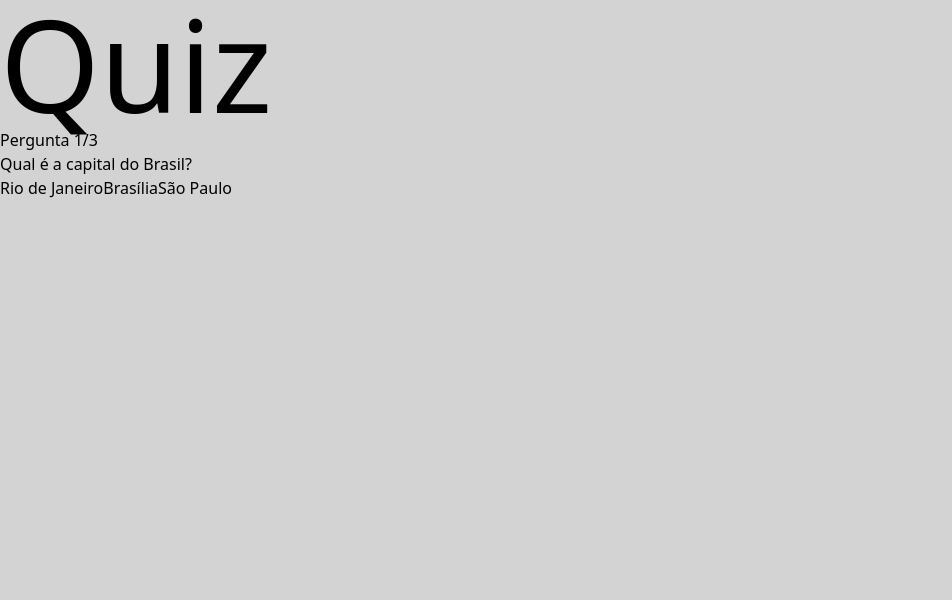
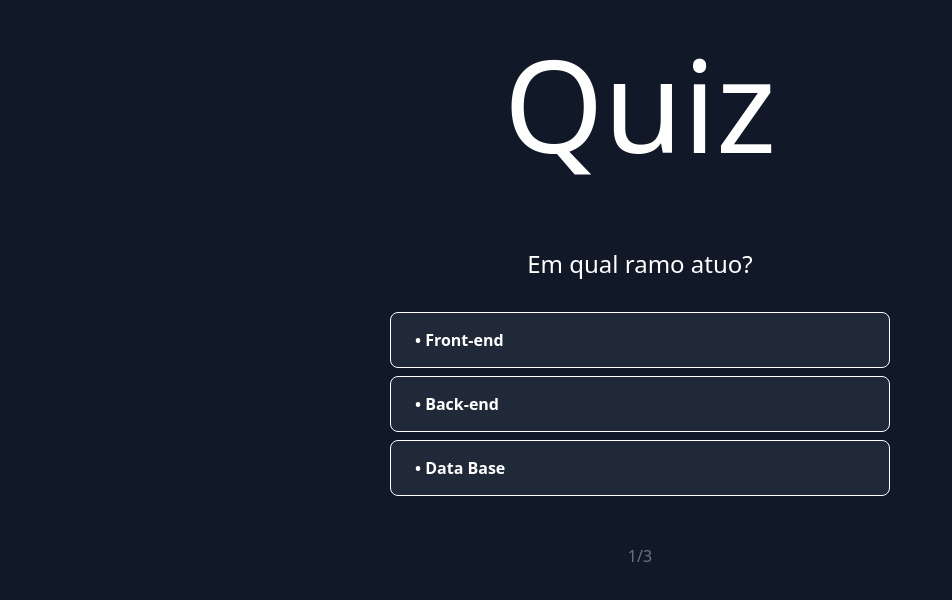
Before and after one commit to gevolgdev/quiz-didatico, a Gatsby site: page / in a window 1280 px wide. Shown: the whole page, without its empty margins (0-952 px from the left). Built offline with nearby package versions, Linux system fonts and the light colour scheme; Gatsby itself is replaced by a stand-in of ours.

Commit message:
Aplicação completa

```diff
--- a/src/components/Quiz/index.js
+++ b/src/components/Quiz/index.js
@@ -2,62 +2,94 @@ import React, { useState } from 'react'
 
   const Index = () => {
 
-  const [currentQuestion, setCurrentQuestion] = useState(0);
-  const [score, setScore] = useState(0);
-  const [showScore, setShowScore] = useState(false);
+    const [currentQuestion, setCurrentQuestion] = useState(0)
+    const [showScore, setShowScore] = useState(false)
+    const [score, setScore] = useState(0)
+    const [wrongAnswer, setWrongAnswer] = useState([])
 
     const questions = [
       {
-      question: "Qual é a capital do Brasil?",
-      options: ["Rio de Janeiro", "Brasília", "São Paulo"],
-      correctAnswer: "Brasília",
+        question: 'Em qual ramo atuo?',
+        options: ['Front-end', 'Back-end', 'Data Base'],
+        correctAnswer: 'Front-end',
       },
       {
-      question: "Quem pintou a Mona Lisa?",
-      options: ["Vincent van Gogh", "Pablo Picasso", "Leonardo da Vinci"],
-      correctAnswer: "Leonardo da Vinci",
+        question: 'Qual tecnologia eu utilizo?',
+        options: ['Angular.js', 'React.js', 'Vue.js', 'Wix'],
+        correctAnswer: 'React.js',
       },
       {
-      question: "Qual framework usamos na Gevolg",
-      options: ["React.js", "Vue,js", "Angular.js"],
-      correctAnswer: "React.js",
-    },
-  ];
-  const question = questions[currentQuestion];
+        question: 'Eu sou empresário, funcionário ou freelancer?',
+        options: ['Empresário', 'funcionário', 'freelancer'],
+        correctAnswer: 'Empresário',
+      }
+    ]
 
-  const handleAnswerOptionClick = (answer) => {
-    if (answer === question.correctAnswer) {
-      setScore(score + 1);
+    const question = questions[currentQuestion]
+
+    function wrongAnswerQuestion(answer) {
+      const { correctAnswer: trueAnswer} = question
+      setWrongAnswer(prevState => prevState.concat({wrongOne: answer, trueOne: trueAnswer}))
+      console.log(answer, trueAnswer)
+
     }
 
-    const nextQuestion = currentQuestion + 1;
+    function handleAnswer(answer) {
+      if (answer === question.correctAnswer) {
+        let newPoint = score + 1
+        setScore(newPoint)
+      } else {
+        wrongAnswerQuestion(answer)
+      }
+
+      const nextQuestion = currentQuestion + 1
+
       if (nextQuestion < questions.length) {
-      setCurrentQuestion(nextQuestion);
+        setCurrentQuestion(nextQuestion)
       } else {
-      setShowScore(true);
+        setShowScore(true)
       }
-  };
-
+    }
 
     return (
       <>
         {
-        showScore ? (
-          <div className="score-section">
-            Você acertou {score} de {questions.length} perguntas.
+          showScore ?
+          (
+            <div className='flex flex-col items-center w-full py-28 px-6 mt-4'>
+              <h1 className='text-2xl text-white'>Parábens, você chegou ao fim!</h1>
+              <p className='text-xl mt-4 text-gray-300'>Você acertou <span className='text-white font-semibold'>{score}</span> perguntas de {questions.length}</p>
+              <p className='flex flex-col mt-10'>
+                Correções: <br/>
+                {wrongAnswer.map((item, index) =>
+                  <span key={index}>
+                    Sua resposta:{item.wrongOne}<br/>
+                    Resposta Correta: {item.trueOne}
+                  </span>
+                )}
+              </p>
             </div>
-        ) : (
-          <>
-            <div><span>Pergunta {currentQuestion + 1}</span>/{questions.length}</div>
-            <h1>{question.question}</h1>
-            <div>
+          ) :
+          (
+            <div className='flex flex-col items-center w-full px-6 mt-20'>
+              <div className='flex flex-col w-[500px] items-center max-sm:w-full'>
+                <h1 className='text-2xl text-white'>{question.question}</h1>
+                <div className='flex flex-col w-full justify-center gap-2 mt-8'>
                   {
-                question.options.map((option) => (
-                  <button onClick={() => handleAnswerOptionClick(option)}>{option}</button>
-                ))
+                    question.options.map((item, index) =>
+                      <button
+                        key={index}
+                        className='px-6 bg-gray-800 border border-white w-full h-14 rounded-lg font-semibold text-left text-white hover:bg-gray-700'
+                        onClick={() => handleAnswer(item)}
+                      >
+                        • {item}
+                      </button>
+                    )
                   }
                 </div>
-          </>
+                <p className='mt-12 text-gray-500'>{currentQuestion + 1}/{questions.length}</p>
+              </div>
+            </div>
           )
         }
       </>
--- a/src/pages/index.js
+++ b/src/pages/index.js
@@ -4,10 +4,10 @@ import Quiz from '../components/Quiz'
 
 const IndexPage = () => {
   return (
-    <>
-      <h1 className='text-9xl text'>Quiz</h1>
+    <div className="pt-10 h-screen bg-gray-900">
+      <h1 className='text-center text-9xl text-white max-sm:text-7xl'>Quiz</h1>
       <Quiz/>
-    </>
+    </div>
   )
 }
 
--- a/tailwind.config.js
+++ b/tailwind.config.js
@@ -1,7 +1,8 @@
 /** @type {import('tailwindcss').Config} */
 module.exports = {
   content: [
-    './src/pages/index.js'
+    './src/pages/index.js',
+    './src/components/Quiz/index.js'
   ],
   theme: {
     extend: {},
```
Lines whose indentation alone changed are shown as unchanged.
